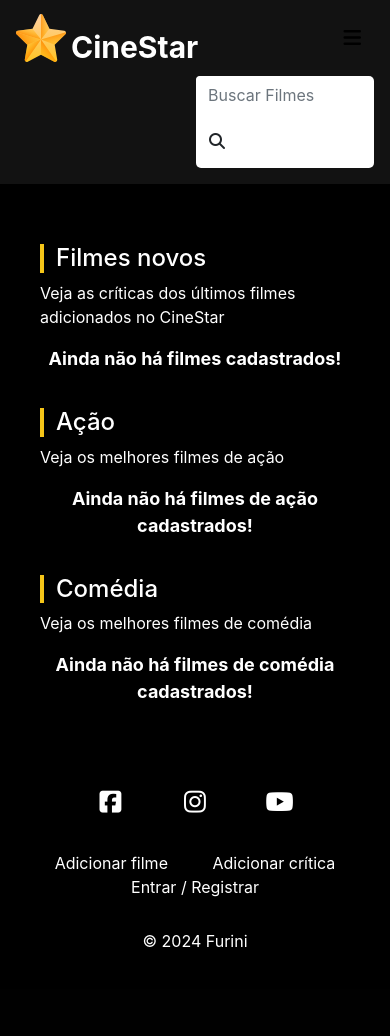
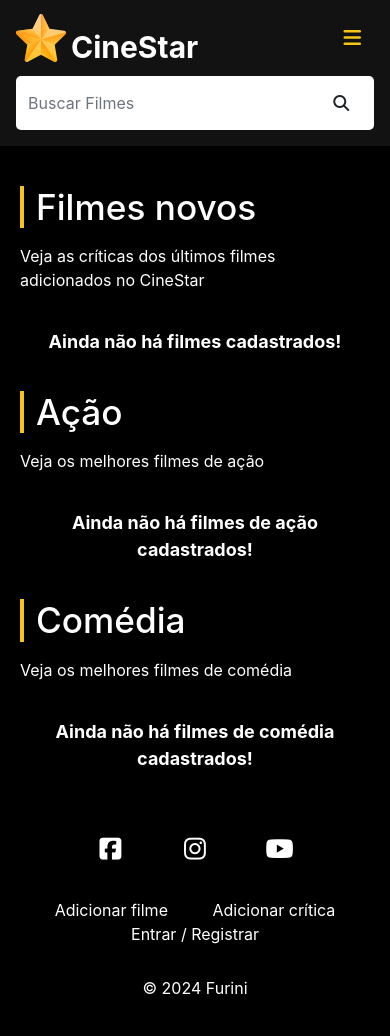
Before and after one commit to Furini2002/cine-star, a PHP site: page / in a window 390 px wide. Before the commit the page ends 947 px from the top, so only its background shows below. Run offline with PHP 8.4, Linux system fonts and the light colour scheme; data that the repository does not hold is empty.

Commit message:
adicionando responsividade

```diff
--- a/css/styles.css
+++ b/css/styles.css
@@ -491,3 +491,105 @@
 #footer-links-container {
     margin: 30px 0;
 }
+
+/*responsividade*/
+
+@media(max-width: 450px){
+  #main-container{
+    padding: 20px;
+  }
+
+  /*home*/
+  #search-form{
+    width: 100%;
+    margin-left: 0;
+  }
+
+  #search-form .fomr-control{
+    width: 85%;
+  }
+
+  .section-title{
+    font-size: 2.2rem;
+    margin-bottom: 1rem;
+  }
+
+  .movies-container{
+    padding: 0 15px;
+  }
+
+  .movie-card{
+    width: 100%;
+  }
+
+  .movie-details{
+    display: flex;
+    flex-direction: column;
+  }
+
+  .movie-details{
+    padding-bottom: 8px;
+  }
+
+  .pipe{
+    display: none;
+  }
+
+  .movie-container iframe{
+    max-width: 100% !important;
+  }
+
+  #reviews-container{
+    padding-left: 0;
+    padding-right: 0;
+  }
+
+  #review-form-container select,
+  #review-form-container textarea{
+    width: 100%;
+  }
+
+  .empty-list{
+    margin-top: 20px;
+  }
+
+  .msg{
+    width: 100%;
+  }
+
+  /*movie*/
+
+  .review{
+    padding: 0 15px;
+  }
+
+  /*dashboard*/
+  #movies-dashboard{
+    padding: 0;
+  }
+
+  .actions-column{
+    width: 140px;
+  }
+
+  .edit-btn{
+    display: block;
+    margin-bottom: 10px;
+  }
+
+  /*edit movies*/
+  .movies-image-container{
+    margin-top: 1rem;
+  }
+
+  .fas.fa-bars{
+    color: #f5c518;
+  }
+
+  /*barra de pesquisa*/
+  #search-form .form-control{
+    width: 85%;
+  }
+
+
+}
--- a/templates/header.php
+++ b/templates/header.php
@@ -47,7 +47,7 @@
                 <img src="<?= $BASE_URL ?>img/logo.svg" alt="Logo CineStar" id="logo">
                 <span id="cinestar-title">CineStar</span>
             </a>
-            <button class="navbar-toggler" type="button" data-toggle="colapse" data-target="#navbar" aria-controls="navbar" aria-expanded="false" aria-label="Toggle navigation">
+            <button class="navbar-toggler" type="button" data-toggle="collapse" data-target="#navbar" aria-controls="navbar" aria-expanded="false" aria-label="Toggle navigation">
                 <i class="fas fa-bars"></i>
             </button>
             <form action="<?= $BASE_URL ?>search.php" method="GET" id="search-form" class="form-inline my-2 my-lg-0">
@@ -58,7 +58,6 @@
             </form>
             <div class="collapse navbar-collapse" id="navbar">
                 <ul class="navbar-nav">
-
                     <?php if($userData): ?>
                         <li class="nav-item">
                             <a href="<?= $BASE_URL ?>newmovie.php" class="nav-link">
```
